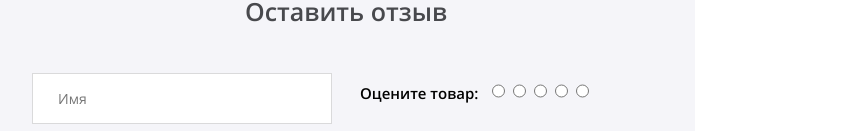
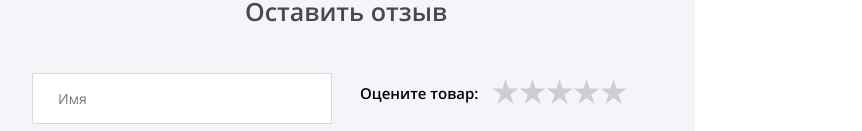
Before and after one commit to geoniced/avto-moto, a React (Create React App) app: page / in a window 1280 px wide. Shown: the part 2398-2529 px from the top of the page, without its empty margins (3-865 px from the left). Built offline with nearby package versions, Linux system fonts and the light colour scheme.

Commit message:
Добавляет звездочки к форме и к отзывам

```diff
--- a/public/index.html
+++ b/public/index.html
@@ -340,20 +340,45 @@
                 <div class="review-form__input-group-wrapper">
                   <legend class="review-form__input-group-label">Оцените товар:</legend>
 
-                  <label for="review-star-1" class="review-form__label visually-hidden">1 звезда</label>
-                  <input class="review-form__rating-star" id="review-star-1" name="review-star" type="radio" value="1">
+                  <input class="review-form__rating-star visually-hidden" id="review-star-1" name="review-star" type="radio" value="1">
+                  <label for="review-star-1" class="review-form__rating-star-label">
+                    <svg class="review-form__star-icon">
+                      <use xlink:href="#icon-star-big"></use>
+                    </svg>
+                    <span class="visually-hidden">1 звезда</span>
+                  </label>
 
-                  <label for="review-star-2" class="review-form__label visually-hidden">2 звезды</label>
-                  <input class="review-form__rating-star" id="review-star-2" name="review-star" type="radio" value="2">
+                  <input class="review-form__rating-star visually-hidden" id="review-star-2" name="review-star" type="radio" value="2">
+                  <label for="review-star-2" class="review-form__rating-star-label">
+                    <svg class="review-form__star-icon">
+                      <use xlink:href="#icon-star-big"></use>
+                    </svg>
+                    <span class="visually-hidden">2 звезды</span>
+                  </label>
 
-                  <label for="review-star-3" class="review-form__label visually-hidden">3 звезды</label>
-                  <input class="review-form__rating-star" id="review-star-3" name="review-star" type="radio" value="3">
+                  <input class="review-form__rating-star visually-hidden" id="review-star-3" name="review-star" type="radio" value="3">
+                  <label for="review-star-3" class="review-form__rating-star-label">
+                    <svg class="review-form__star-icon">
+                      <use xlink:href="#icon-star-big"></use>
+                    </svg>
+                    <span class="visually-hidden">3 звезды</span>
+                  </label>
 
-                  <label for="review-star-4" class="review-form__label visually-hidden">4 звезды</label>
-                  <input class="review-form__rating-star" id="review-star-4" name="review-star" type="radio" value="4">
+                  <input class="review-form__rating-star visually-hidden" id="review-star-4" name="review-star" type="radio" value="4">
+                  <label for="review-star-4" class="review-form__rating-star-label">
+                    <svg class="review-form__star-icon">
+                      <use xlink:href="#icon-star-big"></use>
+                    </svg>
+                    <span class="visually-hidden">4 звезды</span>
+                  </label>
 
-                  <label for="review-star-5" class="review-form__label visually-hidden">5 звезд</label>
-                  <input class="review-form__rating-star" id="review-star-5" name="review-star" type="radio" value="5">
+                  <input class="review-form__rating-star visually-hidden" id="review-star-5" name="review-star" type="radio" value="5">
+                  <label for="review-star-5" class="review-form__rating-star-label">
+                    <svg class="review-form__star-icon">
+                      <use xlink:href="#icon-star-big"></use>
+                    </svg>
+                    <span class="visually-hidden">5 звезд</span>
+                  </label>
                 </div>
               </fieldset>
 
--- a/src/scss/quote.scss
+++ b/src/scss/quote.scss
@@ -92,8 +92,8 @@
   }
 
   &--gray {
-    fill: #BDBEC2;
-    opacity: 0.7;
+    fill: $star-dark-gray;
+    fill-opacity: 0.7;
   }
 }
 
--- a/src/scss/review-form.scss
+++ b/src/scss/review-form.scss
@@ -88,6 +88,32 @@
   }
 }
 
+.review-form__star-icon {
+  width: 27px;
+  height: 25px;
+
+  fill: $star-dark-gray;
+  fill-opacity: 0.7;
+
+  // &--gray {
+  //   fill: $star-dark-gray;
+  //   fill-opacity: 0.7;
+  // }
+
+  // &--red {
+  //   fill: $red;
+  // }
+}
+
+.review-form__rating-star:checked + .review-form__rating-star-label .review-form__star-icon {
+  fill: $red;
+  fill-opacity: 1;
+}
+
+.review-form__rating-star-label {
+  margin-top: 6px;
+}
+
 .review-form__textarea {
   width: 100%;
   min-height: 118px;
--- a/src/scss/variables.scss
+++ b/src/scss/variables.scss
@@ -4,6 +4,7 @@ $contacts-black: #1A212F;
 
 $white: #FFFFFF;
 $dark-gray: #A3A4A6;
+$star-dark-gray: #BDBEC2;
 $gray: #D7D9DF;
 $light-gray: #F5F5F9;
 
```
